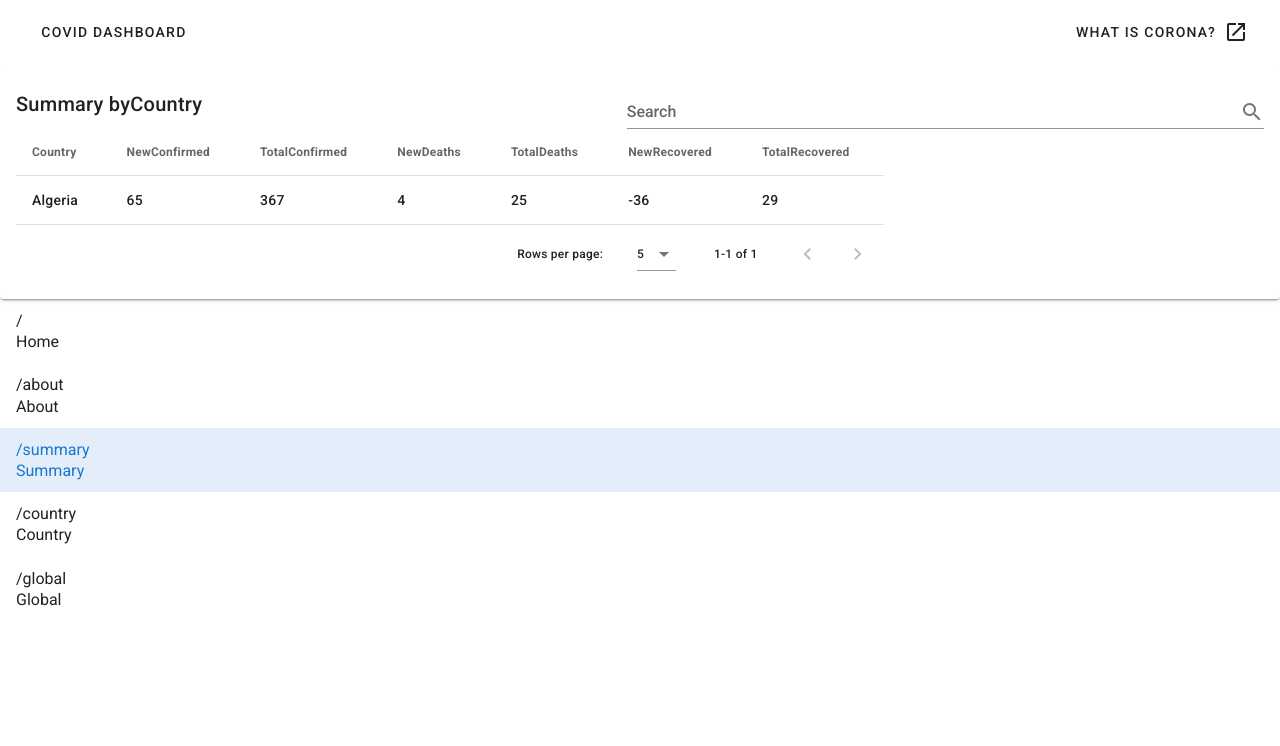
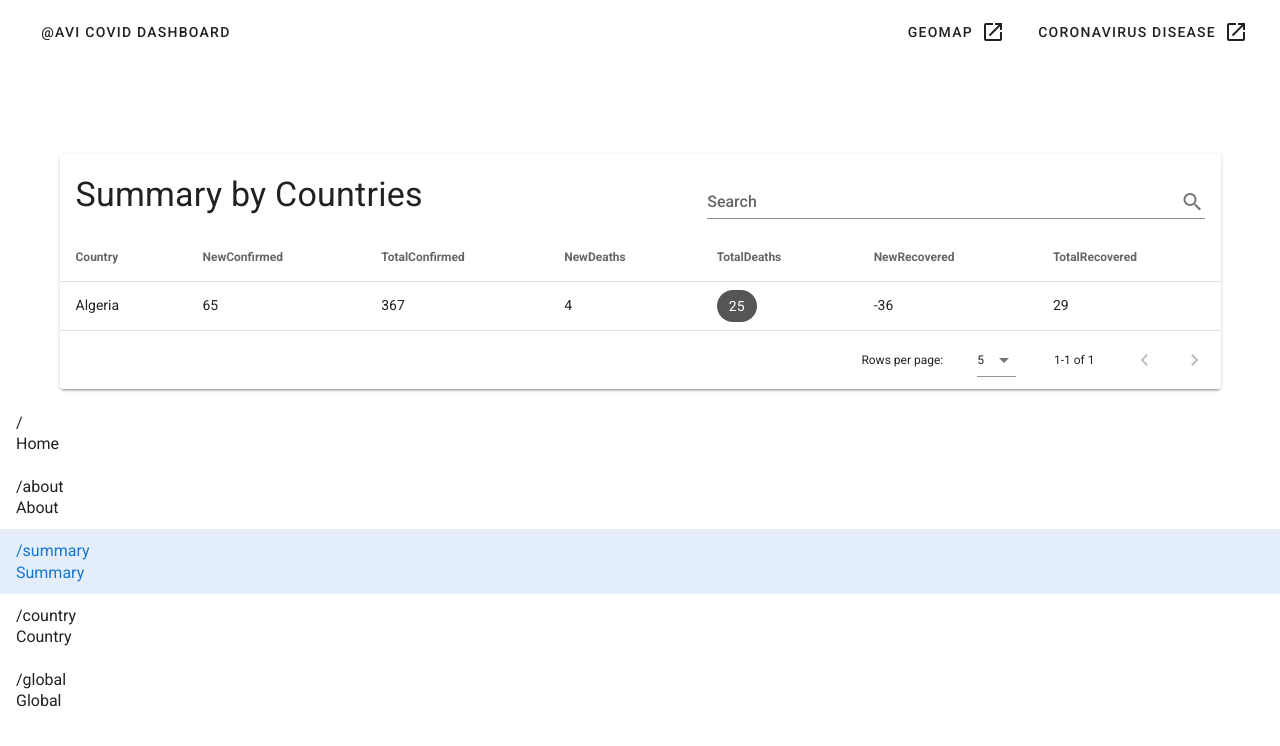
Before and after one commit to avimehenwal/covid-visualization, a Vue app: page /summary in a window 1280 px wide. Shown: the top 746 px of the page. Built offline with nearby package versions, Linux system fonts and the light colour scheme; no server answers; what vue-google-charts would draw is missing.

Commit message:
Highlight countries with greatest impact

```diff
--- a/src/App.vue
+++ b/src/App.vue
@@ -1,12 +1,16 @@
 <template>
   <v-app>
-    <v-app-bar app color="white" flat>
+    <v-app-bar color="white" flat>
       <v-btn text>
-        <div class="ml-2"> COVID Dashboard </div>
+        <div class="ml-2">@avi COVID Dashboard</div>
       </v-btn>
       <v-spacer></v-spacer>
+      <v-btn href="https://www.google.com/covid19-map/" target="_blank" text >
+        <span class="mr-2">GeoMap</span>
+        <v-icon>mdi-open-in-new</v-icon>
+      </v-btn>
       <v-btn href="https://en.wikipedia.org/wiki/Coronavirus_disease_2019" target="_blank" text >
-        <span class="mr-2">What is Corona?</span>
+        <span class="mr-2">Coronavirus disease</span>
         <v-icon>mdi-open-in-new</v-icon>
       </v-btn>
     </v-app-bar>
--- a/src/views/Summary.vue
+++ b/src/views/Summary.vue
@@ -1,14 +1,24 @@
 <template>
+<v-container>
   <v-card>
+    <!-- <v-sheet color="primary lighten-1" dark> -->
     <v-card-title>
-      Summary byCountry
+      <div class="display-1">
+        Summary by Countries
+      </div>
+    <!-- </v-sheet> -->
       <v-spacer></v-spacer>
       <v-text-field v-model="search" append-icon="mdi-magnify"
         label="Search" single-line hide-details ></v-text-field>
-      <v-data-table :headers="headers" :items="info" :items-per-page="20"
-        :search="search" ></v-data-table>
     </v-card-title>
+      <v-data-table :headers="headers" :items="info"
+        :items-per-page="20" :search="search">
+      <template v-slot:item.TotalDeaths="{ item }">
+        <v-chip :color="getColor(item.TotalDeaths)" dark>{{ item.TotalDeaths }}</v-chip>
+      </template>
+      </v-data-table>
   </v-card>
+</v-container>
 </template>
 
 <script>
@@ -44,53 +54,6 @@ export default {
         { text: 'TotalDeaths', value: 'TotalDeaths' },
         { text: 'NewRecovered', value: 'NewRecovered' },
         { text: 'TotalRecovered', value: 'TotalRecovered' }
-      ],
-      headers2: [
-        {
-          text: 'Dessert (100g serving)',
-          align: 'start',
-          sortable: false,
-          value: 'name'
-        },
-        { text: 'Calories', value: 'calories' },
-        { text: 'Fat (g)', value: 'fat' },
-        { text: 'Carbs (g)', value: 'carbs' },
-        { text: 'Protein (g)', value: 'protein' },
-        { text: 'Iron (%)', value: 'iron' }
-      ],
-      desserts: [
-        {
-          name: 'Frozen Yogurt',
-          calories: 159,
-          fat: 6.0,
-          carbs: 24,
-          protein: 4.0,
-          iron: '1%'
-        },
-        {
-          name: 'Ice cream sandwich',
-          calories: 237,
-          fat: 9.0,
-          carbs: 37,
-          protein: 4.3,
-          iron: '1%'
-        },
-        {
-          name: 'Eclair',
-          calories: 262,
-          fat: 16.0,
-          carbs: 23,
-          protein: 6.0,
-          iron: '7%'
-        },
-        {
-          name: 'Cupcake',
-          calories: 305,
-          fat: 3.7,
-          carbs: 67,
-          protein: 4.3,
-          iron: '8%'
-        }
       ]
     }
   },
@@ -107,6 +70,13 @@ export default {
       .catch(error => {
         console.log(error)
       })
+  },
+  methods: {
+    getColor (calories) {
+      if (calories > 2000) return 'red'
+      else if (calories > 1000) return 'orange'
+      else if (calories > 100) return 'yellow'
+    }
   }
 }
 </script>
```
